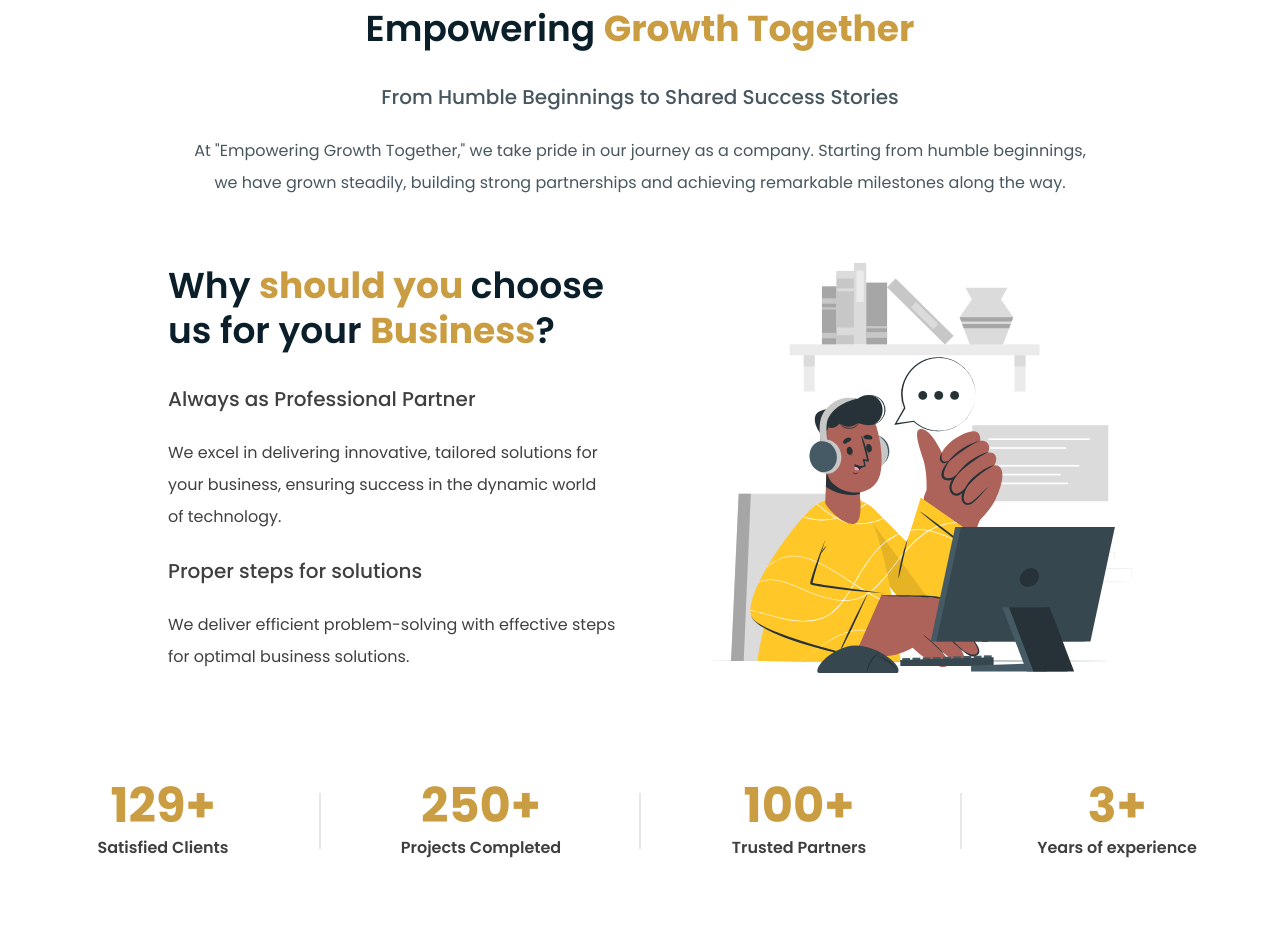
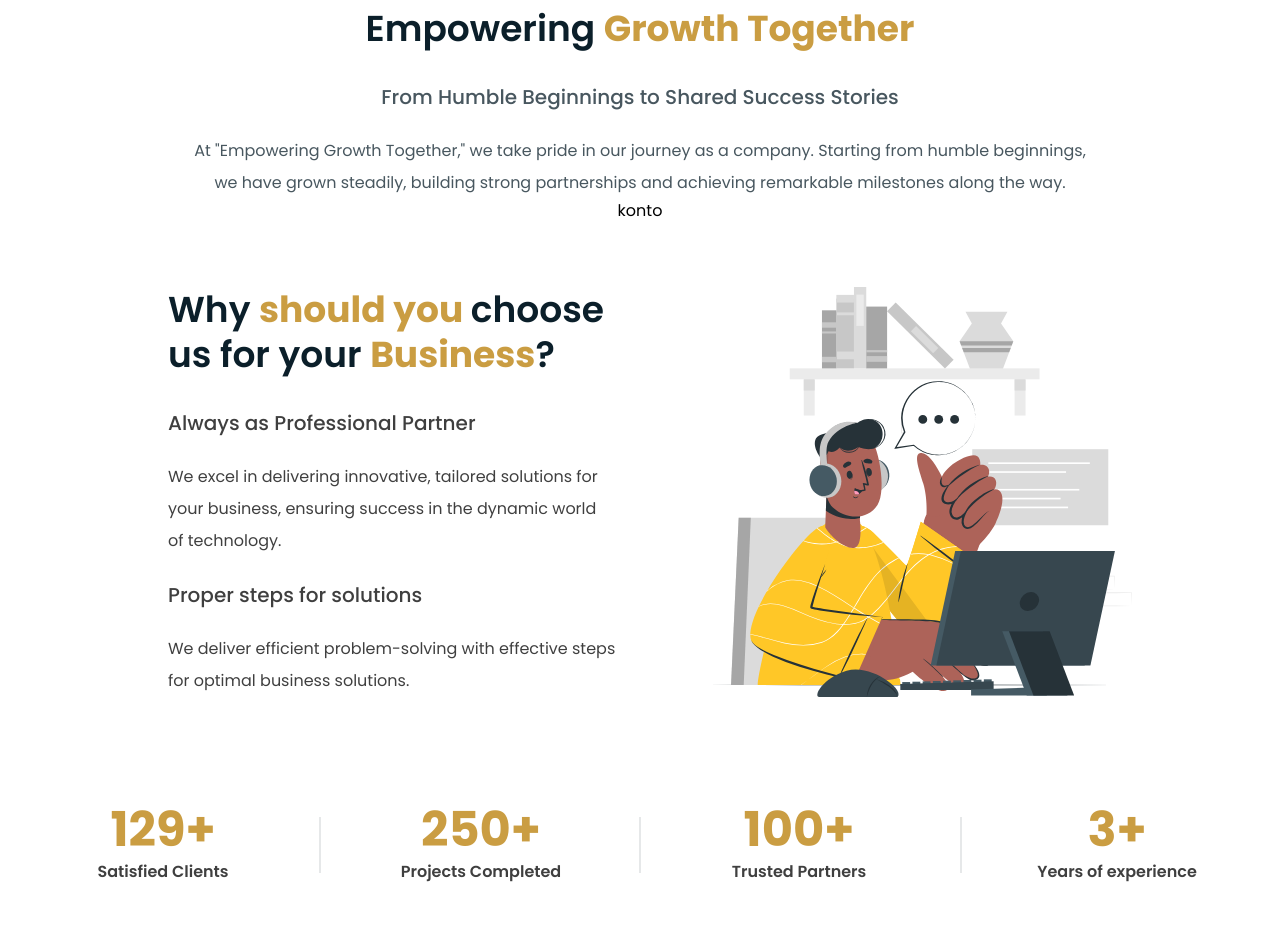
Before and after one commit to Zortagon/dksi-company-profile, a website: page public/index.html in a window 1280 px wide. Shown: the part 2925-3857 px from the top of the page. Drawn offline with nearby package versions, Linux system fonts and the light colour scheme.

```diff
--- a/public/index.html
+++ b/public/index.html
@@ -259,6 +259,7 @@
                         </div>
                     </div>
                 </div>
+                <div class="text-center">konto</div>
             </div>
 
             <div class="max-w-5xl px-5 mx-auto ">
```
Also changed, not shown: public/img/about/coorporate-brief/step-1.svg (added), public/img/about/coorporate-brief/step-2.svg (added), public/img/about/coorporate-brief/step-3.svg (added), public/img/about/coorporate-brief/step-4.svg (added), public/img/about/coorporate-brief/step-5.svg (added), public/img/about/coorporate-brief/step-6.svg (added).
